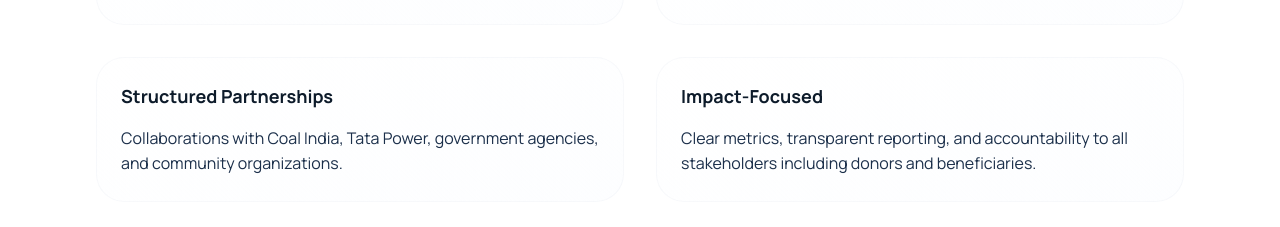
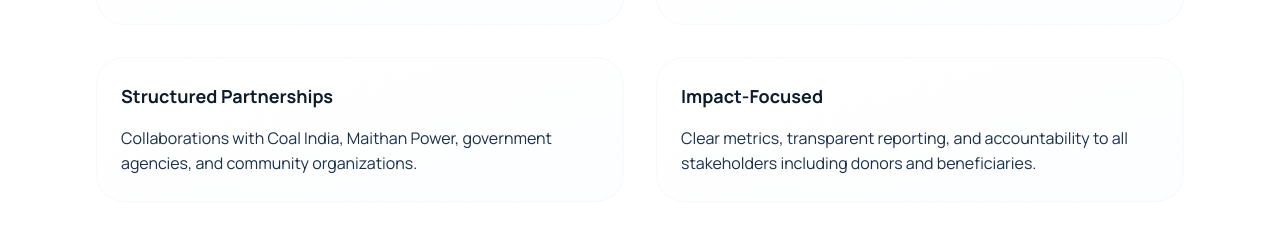
Before and after one commit to Utkarsh1506/shramik_kalyan_samiti, a Next.js app: page /about in a window 1280 px wide. Shown: the part 1820-2047 px from the top of the page. Built offline with nearby package versions, Linux system fonts and the light colour scheme.

Commit message:
Update partnership: Replace Tata Power with Maithan Power

```diff
--- a/src/app/about/page.tsx
+++ b/src/app/about/page.tsx
@@ -167,7 +167,7 @@ export default function About() {
               {
                 title: "Structured Partnerships",
                 description:
-                  "Collaborations with Coal India, Tata Power, government agencies, and community organizations."
+                  "Collaborations with Coal India, Maithan Power, government agencies, and community organizations."
               },
               {
                 title: "Impact-Focused",
--- a/src/components/sections/CTA.tsx
+++ b/src/components/sections/CTA.tsx
@@ -53,7 +53,7 @@ export default function CTA() {
           >
             <p className="text-sand/70 text-sm mb-6">Trusted by leading organizations</p>
             <div className="flex flex-wrap justify-center gap-8 md:gap-12 items-center">
-              {["Coal India Limited", "Tata Power", "Valley Corporation", "State Govt."].map(
+              {["Coal India Limited", "Maithan Power", "Valley Corporation", "State Govt."].map(
                 (partner, idx) => (
                   <div key={idx} className="text-sand/60 font-medium text-sm">
                     {partner}
--- a/src/components/sections/Impact.tsx
+++ b/src/components/sections/Impact.tsx
@@ -49,7 +49,7 @@ const businessModel = [
   },
   {
     title: "Key Partnerships",
-    items: ["Coal India Limited", "Tata Power", "Valley Corporation", "State departments"]
+    items: ["Coal India Limited", "Maithan Power", "Valley Corporation", "State departments"]
   }
 ];
 
```
